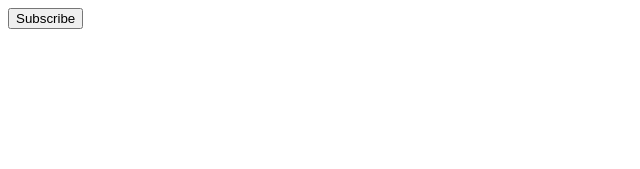
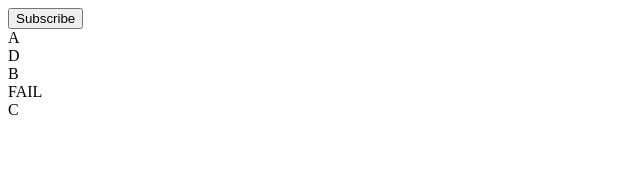
Before and after one commit to anwerESS/angular-jasmin-karma, an Angular app: page / in a window 1280 px wide. Shown: the top 169 px of the page, without its empty margins (0-640 px from the left). Built offline with nearby package versions, Linux system fonts and the light colour scheme.

Commit message:
9.1 Testing custom pipes

```diff
--- a/src/app/app.component.html
+++ b/src/app/app.component.html
@@ -1,4 +1,5 @@
 <button class="subscribe" *ngIf="!isSubscribed" (click)="subscribe()">Subscribe</button>
 <button class="subscribe" *ngIf="isSubscribed" disabled>Subscribed</button>
 
+<div *ngFor="let mark of marks">{{ mark | grade}}</div>
 <router-outlet></router-outlet>
--- a/src/app/app.component.ts
+++ b/src/app/app.component.ts
@@ -1,10 +1,11 @@
 import { Component } from '@angular/core';
 import { RouterOutlet } from '@angular/router';
-import {NgIf} from '@angular/common';
+import {NgFor, NgIf} from '@angular/common';
+import {GradePipe} from './pipe/grade.pipe';
 
 @Component({
   selector: 'app-root',
-  imports: [RouterOutlet, NgIf],
+  imports: [RouterOutlet, NgIf, NgFor, GradePipe],
   templateUrl: './app.component.html',
   styleUrl: './app.component.scss'
 })
@@ -12,6 +13,7 @@
   title = 'unit-testing';
   btnText = "Subscribe";
   isSubscribed = false;
+  marks = [97, 68, 83, 29, 75]
 
   subscribe() {
     this.isSubscribed = true;
--- /dev/null
+++ b/src/app/pipe/grade.pipe.ts
@@ -0,0 +1,25 @@
+import { Pipe, PipeTransform } from '@angular/core';
+
+@Pipe({
+  name: 'grade'
+})
+export class GradePipe implements PipeTransform {
+
+  transform(value: number, ...args: unknown[]): string {
+    let grade = "";
+    if (value >= 90) {
+      grade = "A";
+    } else if (value < 90 && value >= 80) {
+      grade = "B";
+    } else if (value < 80 && value >= 70) {
+      grade = "C";
+    } else if (value < 70 && value >= 60) {
+      grade = "D";
+    } else if (value < 60 && value >= 35) {
+      grade = "E";
+    } else if (value < 35) {
+      grade = "FAIL";
+    }
+    return grade;  }
+
+}
```
Also changed, not shown: 1 other file (tests, documents, lock files or other folders).
